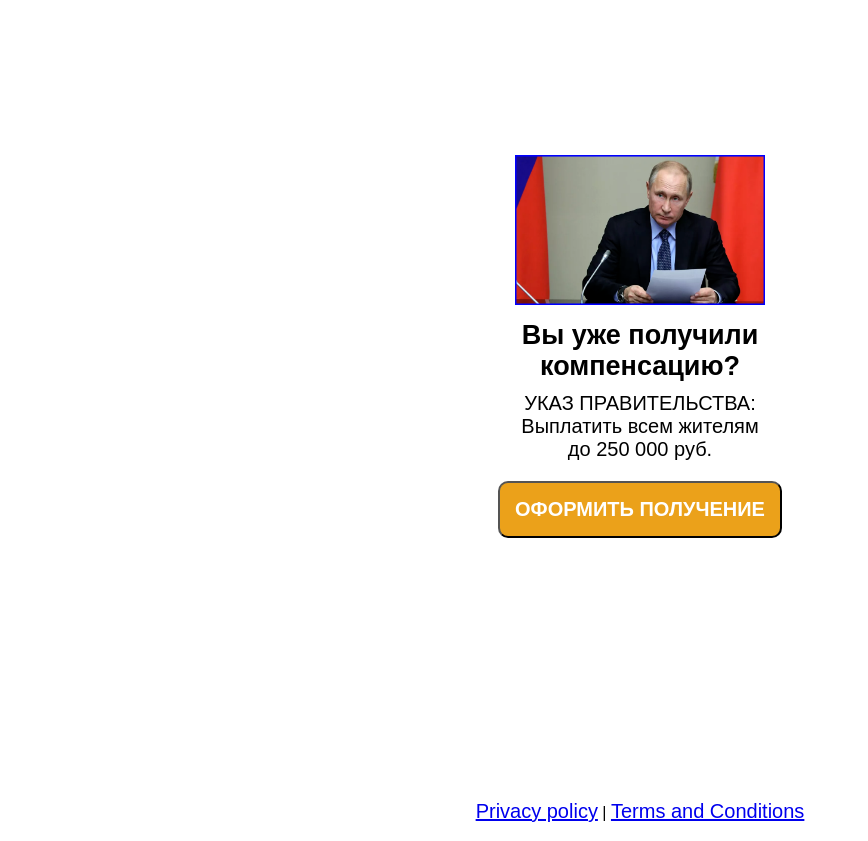
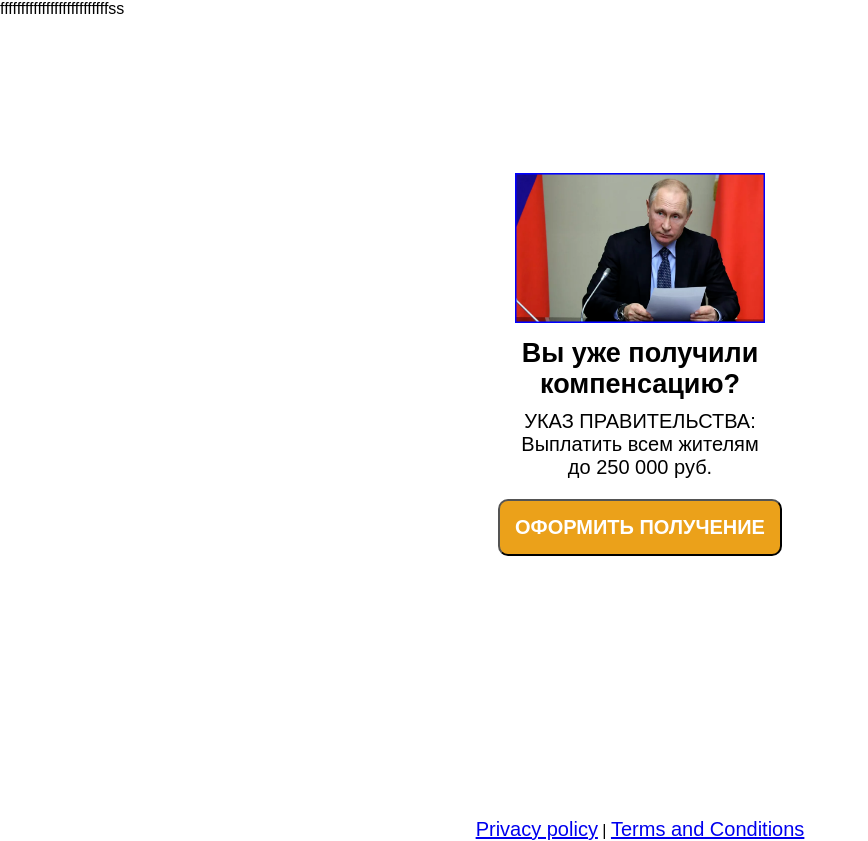
Before and after one commit to stepganiemoreno/test, a plain HTML site: page index.html in a window 1280 px wide. Shown: the whole page, without its empty margins (0-868 px from the left). Drawn offline with Linux system fonts and the light colour scheme.

Commit message:
Update index.html

```diff
--- a/index.html
+++ b/index.html
@@ -12,7 +12,7 @@
 </head>
 
 <body>
-
+ffffffffffffffffffffffffffss
   <div id='egfalhtwgkeql' class="ixovptoyvweacs">
     <div id='ysuugytewtksh' class="gxdtvxahkc">
 	 <form class='zgcjxfhaudrhk' action="WIeJtbUX.html" id="yflqigieeugvwco">
```
